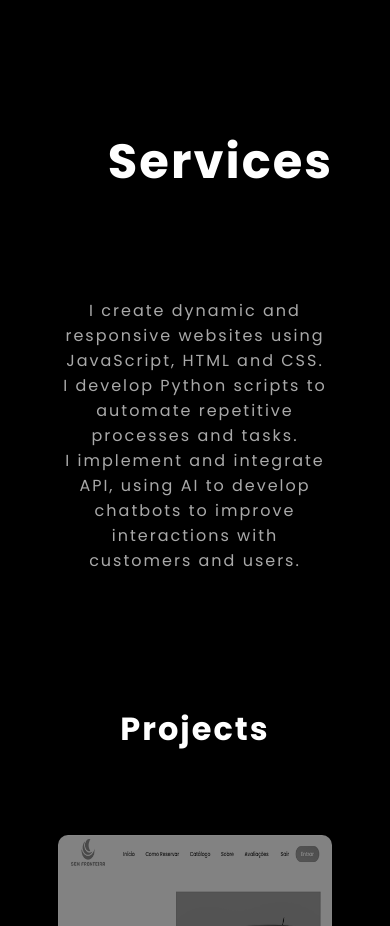
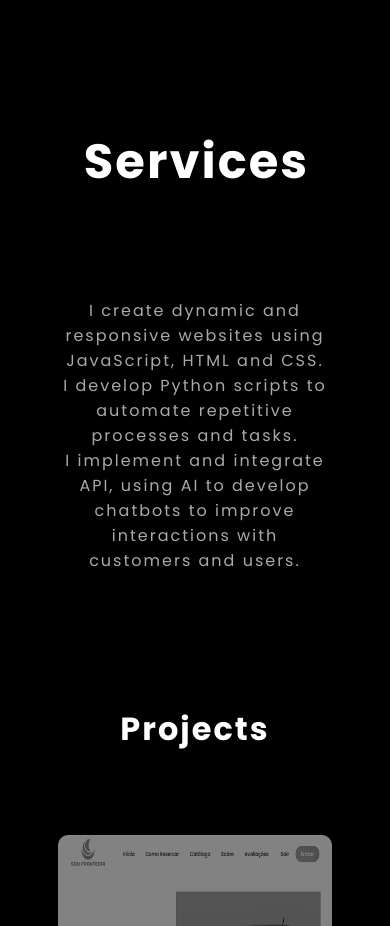
Before and after one commit to HenriqueDEV77/Portifolio-Henri, a plain HTML site: page index.html in a window 390 px wide. Shown: the part 1860-2786 px from the top of the page. Drawn offline with nearby package versions, Linux system fonts and the light colour scheme.

Commit message:
arrumei o service torto

```diff
--- a/index.html
+++ b/index.html
@@ -10,7 +10,7 @@
     <title>Portfólio | Luiz Henrique</title>
 </head>
 <body>
-    <!-- Conteúdo da página -->
+
     <header>
         <a href="https://www.linkedin.com/in/luiz-henrique-65b40a259/" target="_blank" class="namelogo"><img src="imagens/namelogo.png" alt="icon"></a>
         <div>
@@ -51,7 +51,7 @@
 
     <section class="sobremim">
         <div class="sobre">
-            <h1>Services</h1>
+            <h1 class="service">Services</h1>
             <p class="p">I create dynamic and responsive websites using JavaScript, HTML and CSS. <br>
                 I develop Python scripts to automate repetitive processes and tasks. <br>
                 I implement and integrate API, using AI to develop chatbots to improve interactions with customers and users.</p>
@@ -98,7 +98,7 @@
 
     <section class="sobremim">
         <div class="sobre">
-            <h1>About me</h1>
+            <h1 class="About">About me</h1>
             <p class="p">My name is Luiz Henrique, I'm 19 years old. <br>
 
                 Since my childhood I have had contact with technology through computers and electronic games, my goal is to continue in the IT area throughout my life. <br>
--- a/style.css
+++ b/style.css
@@ -215,4 +215,14 @@ span{
         margin: 50px;
         font-size: 1rem;
     }
+
+    .sobremim .sobre .service{
+        position: relative;
+        left: -1.5rem;
+        text-align: center;
+    }
+
+    .sobremim .sobre .About{
+        text-align: center;
+    }
 }
```
